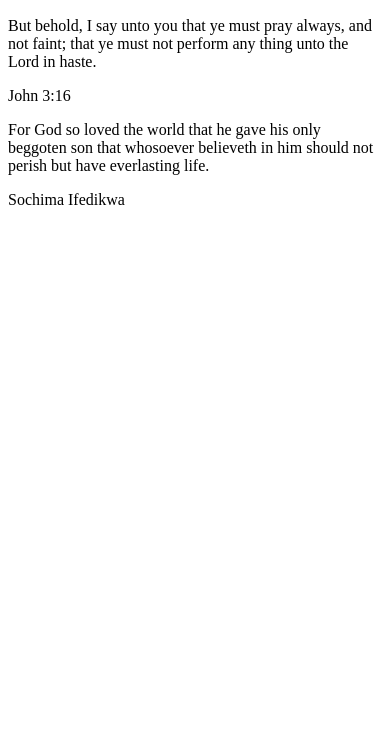
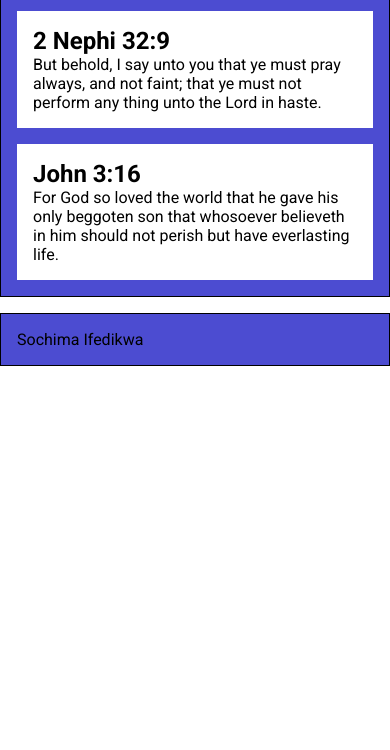
Before and after one commit to sochima-ifedikwa/JavaScript, a plain HTML site: page week02/media-query.html in a window 390 px wide. Shown: the part 110-860 px from the top of the page. Drawn offline with Linux system fonts and the light colour scheme.

Commit message:
`Added media query styles and updated HTML structure for responsive design`

```diff
--- a/week02/media-query.html
+++ b/week02/media-query.html
@@ -17,12 +17,14 @@
         <h1>Media Query Example</h1>
     </header>
     <main>
-        <sec>
+        <section>
             <h2>2 Nephi 32:9</h2>
             <p>But behold, I say unto you that ye must pray always, and not faint; that ye must not perform any thing unto the Lord in haste.</p>
-        </sec>
-        <sec>John 3:16</sec>
-        <p>For God so loved the world that he gave his only beggoten son that whosoever believeth in him should not perish but have everlasting life.</p>
+        </section>
+        <section>
+            <h2>John 3:16</h2>
+            <p>For God so loved the world that he gave his only beggoten son that whosoever believeth in him should not perish but have everlasting life.</p>
+        </section>
     </main>
     <footer>
         Sochima Ifedikwa
--- a/week02/styles/media-query-large.css
+++ b/week02/styles/media-query-large.css
@@ -0,0 +1,9 @@
+@media screen and (min-width: 500px) {
+    header {
+        background-color: black;
+        color: white;
+    }
+    main {
+        grid-template-columns: 1fr 1fr;
+    }
+}
--- a/week02/styles/media-query.css
+++ b/week02/styles/media-query.css
@@ -0,0 +1,29 @@
+* {
+    margin: 0;
+    padding: 0;
+    box-sizing: border-box;
+}
+body {
+    font-family: "Roboto", sans-serif;
+    height: 100vh;
+
+}
+
+header, main, footer {
+    max-width: 640px;
+    margin: 1rem auto;
+    border: 1px solid black;
+    padding: 1rem;
+    background-color: rgb(76, 76, 209);
+}
+
+main {
+    display: grid;
+    grid-template-columns: 1fr;
+    grid-gap: 1rem;
+}
+
+section {
+    padding: 1rem;
+    background-color: white;
+}
```
